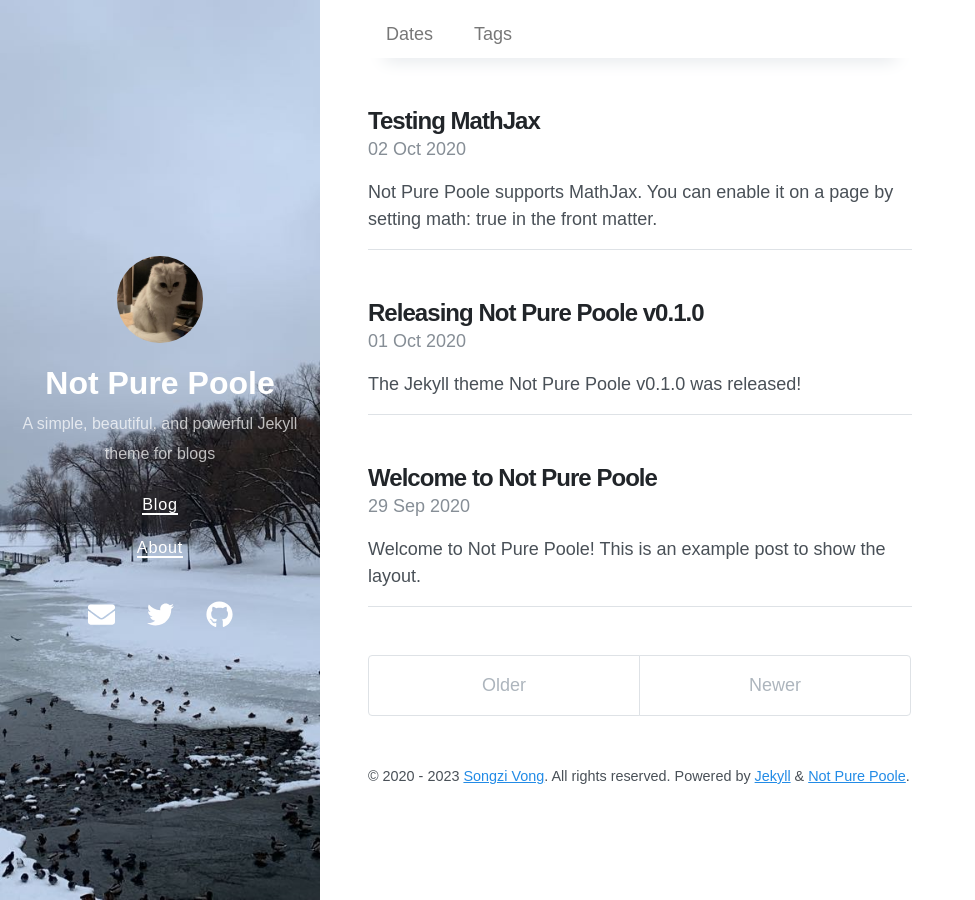
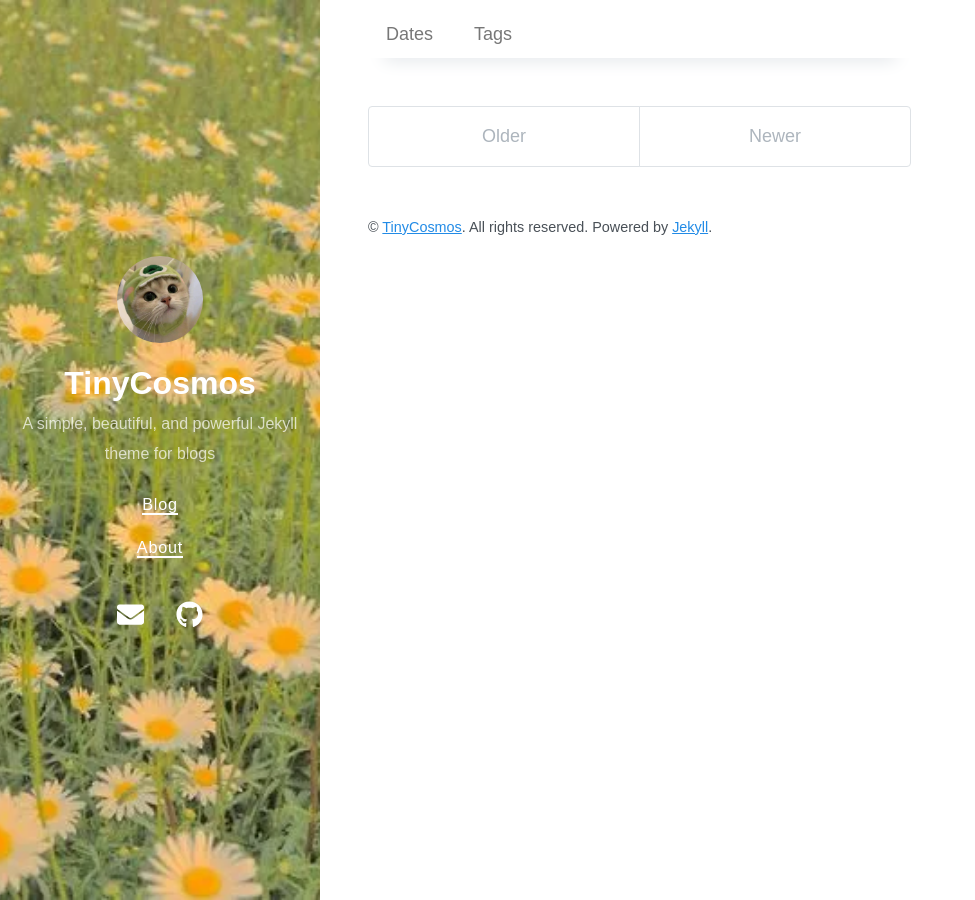
Before and after one commit to TinyCosmos/TinyCosmos.github.io, a Jekyll site: the page built from index.html, in a window 1280 px wide. Shown: the whole page, without its empty margins (0-975 px from the left). Built offline with Jekyll 4.4.1, drawn with Linux system fonts in a browser that asks for light colours; nearby versions of some CDN libraries; the list of posts is cut into pages by our own code.

Commit message:
commits
modify configures

```diff
--- a/_config.yml
+++ b/_config.yml
@@ -1,8 +1,8 @@
 # Setup
-title: Not Pure Poole
+title: TinyCosmos
 description: A simple, beautiful, and powerful Jekyll theme for blogs
-url: https://vszhub.github.io
-avatar: /avatar.jpeg
+url: https://tinycosmos.github.io
+avatar: /cat.jpeg
 paginate: 5
 permalink: pretty
 cover_image: /bg.jpeg
@@ -28,21 +28,21 @@ exclude:
   - not-pure-poole.gemspec
 
 # Optimize Jekyl SEO Tag
-twitter:
-  username: vszhub
-  card: summary
-logo: logo.png
-social:
-  name: Songzi Vong
-  links:
-    - https://twitter.com/vszhub
-    - https://github.com/vszhub
-google_site_verification: xxxxx
-lang: en
+# twitter:
+#   username: vszhub
+#   card: summary
+# logo: logo.png
+# social:
+#   name: Songzi Vong
+#   links:
+#     - https://twitter.com/vszhub
+#     - https://github.com/vszhub
+# google_site_verification: xxxxx
+lang: cn
 
-sass:
-  sass_dir: _sass
-  style: :compressed
+# sass:
+#   sass_dir: _sass
+#   style: :compressed
 
 # Options
 
@@ -54,6 +54,6 @@ sass:
 
 # Specify the author for blog posts
 author:
-  name: Songzi Vong
-  url: https://github.com/vszhub/
-  email: vszhub@gmail.com
+  name: TinyCosmos
+  # url: https://github.com/vszhub/
+  email: 748255886@qq.com
--- a/_includes/content.html
+++ b/_includes/content.html
@@ -12,6 +12,6 @@
   {%- endif -%}
   <small>
     &copy; {{ year_string }} {% if site.author %}<a href="{{ site.author.url }}">{{ site.author.name }}</a>{% endif %}. All rights reserved.
-    Powered by <a href="https://jekyllrb.com/">Jekyll</a> & <a href="https://github.com/vszhub/not-pure-poole">Not Pure Poole</a>.
+    Powered by <a href="https://jekyllrb.com/">Jekyll</a>.
   </small>
 </footer>
--- a/_posts/2020-09-29-welcome-to-not-pure-poole.md
+++ /dev/null
@@ -1,169 +0,0 @@
----
-layout: post
-title: Welcome to Not Pure Poole
-date: 2020-09-29 23:18 +0800
-last_modified_at: 2020-10-01 01:08:25 +0800
-tags: [jekyll theme, jekyll, tutorial]
-toc:  true
----
-Welcome to **Not Pure Poole**! This is an example post to show the layout.
-{: .message }
-
-First, do you notice the TOC on the right side? Try to scroll down to read this post, you'll find that the TOC is always sticky in the viewport.
-
-Cum sociis natoque penatibus et magnis <a href="#">dis parturient montes</a>, nascetur ridiculus mus. *Aenean eu leo quam.* Pellentesque ornare sem lacinia quam venenatis vestibulum. Sed posuere consectetur est at lobortis. Cras mattis consectetur purus sit amet fermentum.
-
-> Curabitur blandit tempus porttitor. Nullam quis risus eget urna mollis ornare vel eu leo. Nullam id dolor id nibh ultricies vehicula ut id elit.
-
-Etiam porta **sem malesuada magna** mollis euismod. Cras mattis consectetur purus sit amet fermentum. Aenean lacinia bibendum nulla sed consectetur.
-
-## Inline HTML elements
-
-HTML defines a long list of available inline tags, a complete list of which can be found on the [Mozilla Developer Network](https://developer.mozilla.org/en-US/docs/Web/HTML/Element).
-
-- **To bold text**, use `<strong>`.
-- *To italicize text*, use `<em>`.
-- <mark>To highlight</mark>, use `<mark>`.
-- Abbreviations, like <abbr title="HyperText Markup Langage">HTML</abbr> should use `<abbr>`, with an optional `title` attribute for the full phrase.
-- Citations, like <cite>&mdash; Mark Otto</cite>, should use `<cite>`.
-- <del>Deleted</del> text should use `<del>` and <ins>inserted</ins> text should use `<ins>`.
-- Superscript <sup>text</sup> uses `<sup>` and subscript <sub>text</sub> uses `<sub>`.
-
-Most of these elements are styled by browsers with few modifications on our part.
-
-## Footnotes
-
-Footnotes are supported as part of the Markdown syntax. Here's one in action. Clicking this number[^fn-sample_footnote] will lead you to a footnote. The syntax looks like:
-
-{% highlight text %}
-Clicking this number[^fn-sample_footnote]
-{% endhighlight %}
-
-Each footnote needs the `^fn-` prefix and a unique ID to be referenced for the footnoted content. The syntax for that list looks something like this:
-
-{% highlight text %}
-[^fn-sample_footnote]: Handy! Now click the return link to go back.
-{% endhighlight %}
-
-You can place the footnoted content wherever you like. Markdown parsers should properly place it at the bottom of the post.
-
-## Heading
-
-Vivamus sagittis lacus vel augue rutrum faucibus dolor auctor. Duis mollis, est non commodo luctus, nisi erat porttitor ligula, eget lacinia odio sem nec elit. Morbi leo risus, porta ac consectetur ac, vestibulum at eros.
-
-### Code
-
-Inline code is available with the `<code>` element. Snippets of multiple lines of code are supported through Rouge. Longer lines will automatically scroll horizontally when needed. You may also use code fencing (triple backticks) for rendering code.
-
-{% highlight js %}
-// Example can be run directly in your JavaScript console
-
-// Create a function that takes two arguments and returns the sum of those arguments
-var adder = new Function("a", "b", "return a + b");
-
-// Call the function
-adder(2, 6);
-// > 8
-{% endhighlight %}
-
-You may also optionally show code snippets with line numbers. Add `linenos` to the Rouge tags.
-
-{% highlight js linenos %}
-// Example can be run directly in your JavaScript console
-
-// Create a function that takes two arguments and returns the sum of those arguments
-var adder = new Function("a", "b", "return a + b");
-
-// Call the function
-adder(2, 6);
-// > 8
-{% endhighlight %}
-
-Aenean lacinia bibendum nulla sed consectetur. Etiam porta sem malesuada magna mollis euismod. Fusce dapibus, tellus ac cursus commodo, tortor mauris condimentum nibh, ut fermentum massa.
-
-### Lists
-
-Cum sociis natoque penatibus et magnis dis parturient montes, nascetur ridiculus mus. Aenean lacinia bibendum nulla sed consectetur. Etiam porta sem malesuada magna mollis euismod. Fusce dapibus, tellus ac cursus commodo, tortor mauris condimentum nibh, ut fermentum massa justo sit amet risus.
-
-- Praesent commodo cursus magna, vel scelerisque nisl consectetur et.
-- Donec id elit non mi porta gravida at eget metus.
-- Nulla vitae elit libero, a pharetra augue.
-
-Donec ullamcorper nulla non metus auctor fringilla. Nulla vitae elit libero, a pharetra augue.
-
-1. Vestibulum id ligula porta felis euismod semper.
-2. Cum sociis natoque penatibus et magnis dis parturient montes, nascetur ridiculus mus.
-3. Maecenas sed diam eget risus varius blandit sit amet non magna.
-
-Cras mattis consectetur purus sit amet fermentum. Sed posuere consectetur est at lobortis.
-
-<dl>
-  <dt>HyperText Markup Language (HTML)</dt>
-  <dd>The language used to describe and define the content of a Web page</dd>
-
-  <dt>Cascading Style Sheets (CSS)</dt>
-  <dd>Used to describe the appearance of Web content</dd>
-
-  <dt>JavaScript (JS)</dt>
-  <dd>The programming language used to build advanced Web sites and applications</dd>
-</dl>
-
-Integer posuere erat a ante venenatis dapibus posuere velit aliquet. Morbi leo risus, porta ac consectetur ac, vestibulum at eros. Nullam quis risus eget urna mollis ornare vel eu leo.
-
-### Images
-
-Quisque consequat sapien eget quam rhoncus, sit amet laoreet diam tempus. Aliquam aliquam metus erat, a pulvinar turpis suscipit at.
-
-![placeholder](http://placehold.it/800x400 "Large example image")
-![placeholder](http://placehold.it/400x200 "Medium example image")
-![placeholder](http://placehold.it/200x200 "Small example image")
-
-Align to the center by adding `class="align-center"`:
-
-![placeholder](http://placehold.it/400x200 "Medium example image"){: .align-center}
-
-### Tables
-
-Aenean lacinia bibendum nulla sed consectetur. Lorem ipsum dolor sit amet, consectetur adipiscing elit.
-
-<table>
-  <thead>
-    <tr>
-      <th>Name</th>
-      <th>Upvotes</th>
-      <th>Downvotes</th>
-    </tr>
-  </thead>
-  <tfoot>
-    <tr>
-      <td>Totals</td>
-      <td>21</td>
-      <td>23</td>
-    </tr>
-  </tfoot>
-  <tbody>
-    <tr>
-      <td>Alice</td>
-      <td>10</td>
-      <td>11</td>
-    </tr>
-    <tr>
-      <td>Bob</td>
-      <td>4</td>
-      <td>3</td>
-    </tr>
-    <tr>
-      <td>Charlie</td>
-      <td>7</td>
-      <td>9</td>
-    </tr>
-  </tbody>
-</table>
-
-Nullam id dolor id nibh ultricies vehicula ut id elit. Sed posuere consectetur est at lobortis. Nullam quis risus eget urna mollis ornare vel eu leo.
-
------
-
-Want to see something else added? <a href="https://github.com/vszhub/not-pure-poole/issues/new">Open an issue.</a>
-
-[^fn-sample_footnote]: Handy! Now click the return link to go back.
--- a/_posts/2020-10-01-releasing-not-pure-poole-v0-1-0.md
+++ /dev/null
@@ -1,14 +0,0 @@
----
-layout: post
-title: Releasing Not Pure Poole v0.1.0
-author: Songzi Vong
-tags:
-- jekyll theme
-- jekyll
-date: 2020-10-01 13:56 +0800
----
-The Jekyll theme **Not Pure Poole** v0.1.0 was released!
-
-Not Pure Poole is a simple, beautiful, and powerful Jekyll theme for blogs. It is built on [Poole](https://github.com/poole/poole) and [Pure](https://purecss.io/).
-
-For more information about this theme, you can read the [README](https://github.com/vszhub/not-pure-poole/blob/master/README.md) file.
--- a/_posts/2020-10-02-testing-mathjax.md
+++ /dev/null
@@ -1,17 +0,0 @@
----
-layout: post
-title: Testing MathJax
-tags: mathjax
-math: true
-date: 2020-10-02 15:32 +0800
----
-Not Pure Poole supports [MathJax](https://www.mathjax.org/). You can enable it on a page by setting `math: true` in the front matter.
-
-An inline math: \\\(E=mc^2\\\).
-
-A display math:
-
-$$
-i\hbar \frac{\partial \Psi}{\partial t} = -\frac{\hbar^2}{2m}
-\frac{\partial^2 \Psi}{\partial x^2} + V \Psi
-$$
--- a/about.md
+++ b/about.md
@@ -2,7 +2,3 @@
 layout: page
 title: About
 ---
-
-**Not Pure Poole** is a simple, beautiful, and powerful Jekyll theme for blogs. It is built on [Poole](https://github.com/poole/poole) and [Pure](https://purecss.io/).
-
-For more information about Not Pure Poole, please browse the [README](https://github.com/vszhub/not-pure-poole) file.
```
Also changed, not shown: _data/social.yml (+2 -5 lines), README.md, bg.jpeg, cat.jpeg (added).
